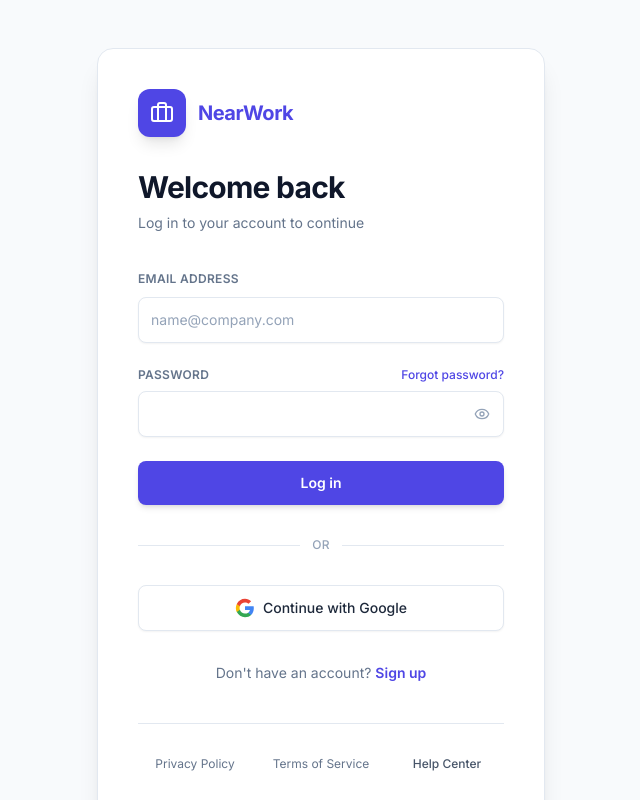
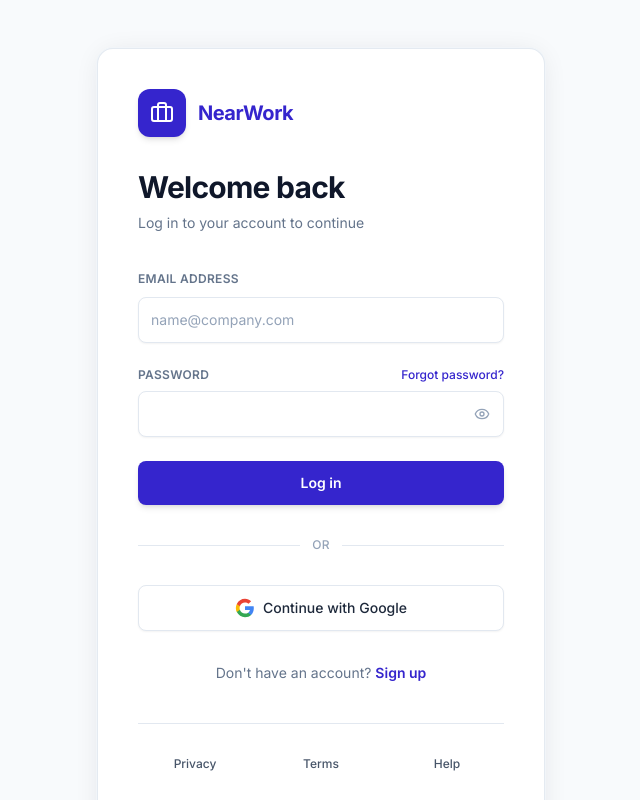
Before and after one commit to dreamcraft17/freelance-web-startup, a Next.js app in the folder apps/web/: page /login in a window 1280 px wide. Shown: the top 800 px of the page, without its empty margins (319-959 px from the left). Built offline with nearby package versions, Linux system fonts and the light colour scheme.

Commit message:
fix routing problem

```diff
--- a/apps/web/app/(auth)/login/page.tsx
+++ b/apps/web/app/(auth)/login/page.tsx
@@ -1,3 +1,4 @@
+import type { Route } from "next";
 import Link from "next/link";
 import { Briefcase, Globe, Moon } from "lucide-react";
 import { LoginForm } from "@/features/auth/components/LoginForm";
@@ -6,6 +7,7 @@
   searchParams: Promise<{ returnUrl?: string; next?: string }>;
 };
 
+/** Public auth page — uses root layout + globals.css (Tailwind). */
 export default async function LoginPage({ searchParams }: PageProps) {
   const sp = await searchParams;
   const returnUrl = sp.returnUrl ?? sp.next;
@@ -14,15 +16,15 @@
   return (
     <div className="flex min-h-screen flex-col bg-slate-50 px-4 py-8 sm:py-12">
       <div className="flex flex-1 flex-col items-center justify-center">
-        <div className="w-full max-w-md rounded-2xl border border-slate-200 bg-white p-8 shadow-xl sm:p-10">
+        <div className="w-full max-w-md rounded-2xl border border-slate-200/90 bg-white p-8 shadow-[0_2px_28px_-6px_rgba(15,23,42,0.12)] ring-1 ring-slate-100 sm:p-10">
           <Link
-            href="/"
-            className="mb-8 flex items-center gap-3 rounded-lg outline-none ring-offset-2 focus-visible:ring-2 focus-visible:ring-indigo-500"
+            href={"/" as Route}
+            className="mb-8 flex items-center gap-3 rounded-lg outline-none ring-offset-2 focus-visible:ring-2 focus-visible:ring-[#3525cd]"
           >
-            <span className="flex h-12 w-12 shrink-0 items-center justify-center rounded-xl bg-indigo-600 text-white shadow-lg">
+            <span className="flex h-12 w-12 shrink-0 items-center justify-center rounded-xl bg-[#3525cd] text-white shadow-md">
               <Briefcase className="h-6 w-6" strokeWidth={2} aria-hidden />
             </span>
-            <span className="text-xl font-bold tracking-tight text-indigo-600">NearWork</span>
+            <span className="text-xl font-bold tracking-tight text-[#3525cd]">NearWork</span>
           </Link>
 
           <LoginForm returnUrl={returnUrl} />
@@ -31,18 +33,28 @@
             aria-label="Legal"
             className="mt-10 grid grid-cols-3 gap-3 border-t border-slate-200 pt-8 text-center text-xs text-slate-500"
           >
-            <span className="truncate sm:whitespace-normal">Privacy Policy</span>
-            <span className="truncate sm:whitespace-normal">Terms of Service</span>
             <Link
-              href="/how-it-works"
-              className="truncate font-medium text-slate-600 underline-offset-4 hover:text-indigo-600 hover:underline sm:whitespace-normal"
+              href={"/privacy" as Route}
+              className="truncate font-medium text-slate-600 underline-offset-4 hover:text-[#3525cd] hover:underline sm:whitespace-normal"
             >
-              Help Center
+              Privacy
+            </Link>
+            <Link
+              href={"/terms" as Route}
+              className="truncate font-medium text-slate-600 underline-offset-4 hover:text-[#3525cd] hover:underline sm:whitespace-normal"
+            >
+              Terms
+            </Link>
+            <Link
+              href={"/help" as Route}
+              className="truncate font-medium text-slate-600 underline-offset-4 hover:text-[#3525cd] hover:underline sm:whitespace-normal"
+            >
+              Help
             </Link>
           </nav>
 
           <p className="mt-6 text-center text-xs font-medium uppercase leading-relaxed tracking-wide text-slate-400">
-            © {year} NearWork. The intentional curator.
+            © {year} NearWork
           </p>
 
           <div className="mt-6 flex justify-center gap-3">
--- a/apps/web/app/layout.tsx
+++ b/apps/web/app/layout.tsx
@@ -13,7 +13,7 @@
 export default function RootLayout({ children }: { children: ReactNode }) {
   return (
     <html lang="en" className={`scroll-smooth ${inter.variable}`}>
-      <body className="min-h-screen font-sans antialiased">{children}</body>
+      <body className="min-h-screen bg-slate-50 font-sans text-slate-900 antialiased">{children}</body>
     </html>
   );
 }
--- a/apps/web/app/page.tsx
+++ b/apps/web/app/page.tsx
@@ -1,6 +1,7 @@
 import { LandingPage } from "@/components/marketing/LandingPage";
 import { MarketingShell } from "@/components/marketing/MarketingShell";
 
+/** Public home — no redirect. Middleware treats "/" as public (browse-first). */
 export default function HomePage() {
   return (
     <MarketingShell>
--- a/apps/web/features/auth/components/LoginForm.tsx
+++ b/apps/web/features/auth/components/LoginForm.tsx
@@ -129,7 +129,7 @@
             required
             placeholder="name@company.com"
             disabled={loading}
-            className="block w-full rounded-lg border border-slate-200 bg-white px-3 py-3 text-sm text-slate-900 shadow-sm outline-none transition-colors placeholder:text-slate-400 focus:border-indigo-500 focus:ring-2 focus:ring-indigo-500 focus:ring-offset-0 disabled:cursor-not-allowed disabled:opacity-60"
+            className="block w-full rounded-lg border border-slate-200 bg-white px-3 py-3 text-sm text-slate-900 shadow-sm outline-none transition-colors placeholder:text-slate-400 focus:border-[#3525cd] focus:ring-2 focus:ring-[#3525cd]/35 focus:ring-offset-0 disabled:cursor-not-allowed disabled:opacity-60"
           />
         </div>
 
@@ -138,7 +138,10 @@
             <label htmlFor={passwordId} className="text-xs font-semibold uppercase tracking-wide text-slate-500">
               Password
             </label>
-            <Link href="/forgot-password" className="text-xs font-medium text-indigo-600 hover:text-indigo-700">
+            <Link
+              href={"/forgot-password" as Route}
+              className="text-xs font-medium text-[#3525cd] hover:text-[#4f46e5]"
+            >
               Forgot password?
             </Link>
           </div>
@@ -150,7 +153,7 @@
               autoComplete="current-password"
               required
               disabled={loading}
-              className="block w-full rounded-lg border border-slate-200 bg-white py-3 pl-3 pr-11 text-sm text-slate-900 shadow-sm outline-none transition-colors focus:border-indigo-500 focus:ring-2 focus:ring-indigo-500 focus:ring-offset-0 disabled:cursor-not-allowed disabled:opacity-60"
+              className="block w-full rounded-lg border border-slate-200 bg-white py-3 pl-3 pr-11 text-sm text-slate-900 shadow-sm outline-none transition-colors focus:border-[#3525cd] focus:ring-2 focus:ring-[#3525cd]/35 focus:ring-offset-0 disabled:cursor-not-allowed disabled:opacity-60"
             />
             <button
               type="button"
@@ -168,7 +171,7 @@
         <button
           type="submit"
           disabled={loading}
-          className="flex w-full items-center justify-center rounded-lg bg-indigo-600 px-4 py-3 text-sm font-semibold text-white shadow-md transition-colors hover:bg-indigo-700 focus-visible:outline focus-visible:outline-2 focus-visible:outline-offset-2 focus-visible:outline-indigo-600 disabled:pointer-events-none disabled:opacity-60"
+          className="flex w-full items-center justify-center rounded-lg bg-[#3525cd] px-4 py-3 text-sm font-semibold text-white shadow-md transition-colors hover:bg-[#4f46e5] focus-visible:outline focus-visible:outline-2 focus-visible:outline-offset-2 focus-visible:outline-[#3525cd] disabled:pointer-events-none disabled:opacity-60"
         >
           {loading ? "Signing in…" : "Log in"}
         </button>
@@ -196,7 +199,7 @@
 
       <p className="text-center text-sm text-slate-500">
         Don&apos;t have an account?{" "}
-        <Link href={signUpHref as Route} className="font-semibold text-indigo-600 hover:text-indigo-700">
+        <Link href={signUpHref as Route} className="font-semibold text-[#3525cd] hover:text-[#4f46e5]">
           Sign up
         </Link>
       </p>
--- a/apps/web/src/middleware.ts
+++ b/apps/web/src/middleware.ts
@@ -18,21 +18,40 @@
   );
 }
 
+/** App workspaces that require a session. Everything else is public (browse-first). */
+function isProtectedWorkspacePath(pathname: string): boolean {
+  const p = pathname.toLowerCase();
+  return (
+    p === "/client" ||
+    p.startsWith("/client/") ||
+    p === "/freelancer" ||
+    p.startsWith("/freelancer/") ||
+    p === "/messages" ||
+    p.startsWith("/messages/") ||
+    p === "/notifications" ||
+    p.startsWith("/notifications/") ||
+    p === "/settings" ||
+    p.startsWith("/settings/")
+  );
+}
+
 /**
- * Matcher is limited to auth pages and authenticated workspaces only.
+ * Broad matcher (Next.js recommendation) so "/" and all discovery/marketing routes always
+ * reach the early public branch — never redirected to /login.
  *
- * Not matched (middleware never runs → never redirected to /login):
- * - /, /jobs, /jobs/[id], /freelancers, /freelancers/[username]
- * - /how-it-works, /pricing, /early-access, /help, /privacy, /terms, /contact, etc.
- * - /api/*, static assets (not listed here)
- *
- * `/register` stays public even with `?role=` and `?next=` (post-signup redirect is handled in RegisterForm).
- *
- * Matched → session required except for /login, /register, /forgot-password:
- * - /client/*, /freelancer/*, /messages/*, /notifications/*, /settings/*
+ * Excludes: api, Next internals, static images, favicon.
  */
 export default async function middleware(request: NextRequest) {
   const { pathname } = request.nextUrl;
+
+  if (
+    pathname.startsWith("/_next") ||
+    pathname === "/favicon.ico" ||
+    pathname === "/robots.txt" ||
+    pathname === "/sitemap.xml"
+  ) {
+    return NextResponse.next();
+  }
 
   const session = await getSessionFromRequest(request);
 
@@ -46,6 +65,7 @@
     return NextResponse.next();
   }
 
+  if (isProtectedWorkspacePath(pathname)) {
     if (!session) {
       const url = request.nextUrl.clone();
       url.pathname = "/login";
@@ -57,27 +77,12 @@
       }
       return NextResponse.redirect(url);
     }
+    return NextResponse.next();
+  }
 
   return NextResponse.next();
 }
 
 export const config = {
-  matcher: [
-    "/login",
-    "/login/:path*",
-    "/register",
-    "/register/:path*",
-    "/forgot-password",
-    "/forgot-password/:path*",
-    "/client",
-    "/client/:path*",
-    "/freelancer",
-    "/freelancer/:path*",
-    "/messages",
-    "/messages/:path*",
-    "/notifications",
-    "/notifications/:path*",
-    "/settings",
-    "/settings/:path*"
-  ]
+  matcher: ["/((?!api|_next/static|_next/image|favicon\\.ico|robots\\.txt|sitemap\\.xml).*)"]
 };
```
Also changed, not shown: 2 other files (tests, documents, lock files or other folders). Lines whose indentation alone changed are shown as unchanged.
